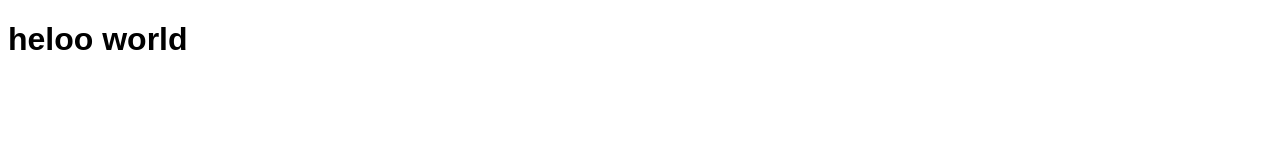
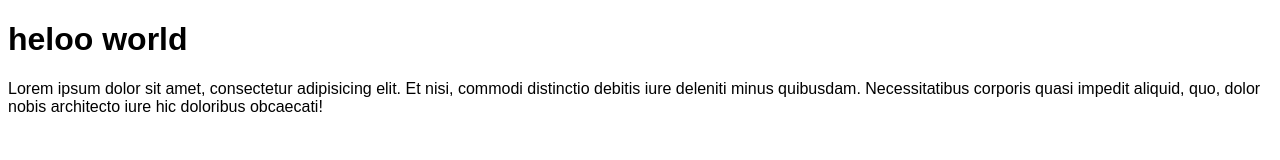
Before and after one commit to iqbalsihabudin/wpu-text-repo, a plain HTML site: page index.html in a window 1280 px wide. Drawn offline with Linux system fonts and the light colour scheme.

Commit message:
menambahkan paragraf

```diff
--- a/index.html
+++ b/index.html
@@ -1,11 +1,17 @@
 <!DOCTYPE html>
 <html>
+
 <head>
 	<title>coba git</title>
 	<link rel="stylesheet" type="text/css" href="style.css">
 </head>
+
 <body>
 	<h1>heloo world</h1>
-<script type="text/javascript" src="script.js"></script>
+	<p>Lorem ipsum dolor sit amet, consectetur adipisicing elit. Et nisi, commodi distinctio debitis iure deleniti minus
+		quibusdam. Necessitatibus corporis quasi impedit aliquid, quo, dolor nobis architecto iure hic doloribus
+		obcaecati!</p>
+	<script type="text/javascript" src="script.js"></script>
 </body>
+
 </html>
```
